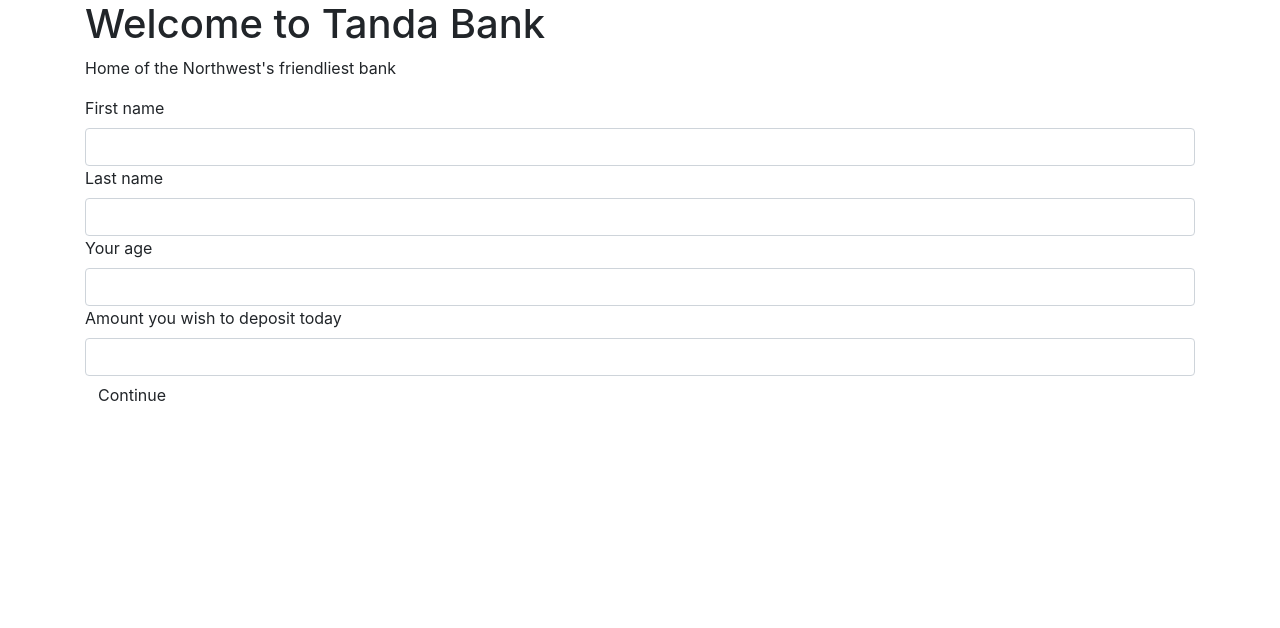
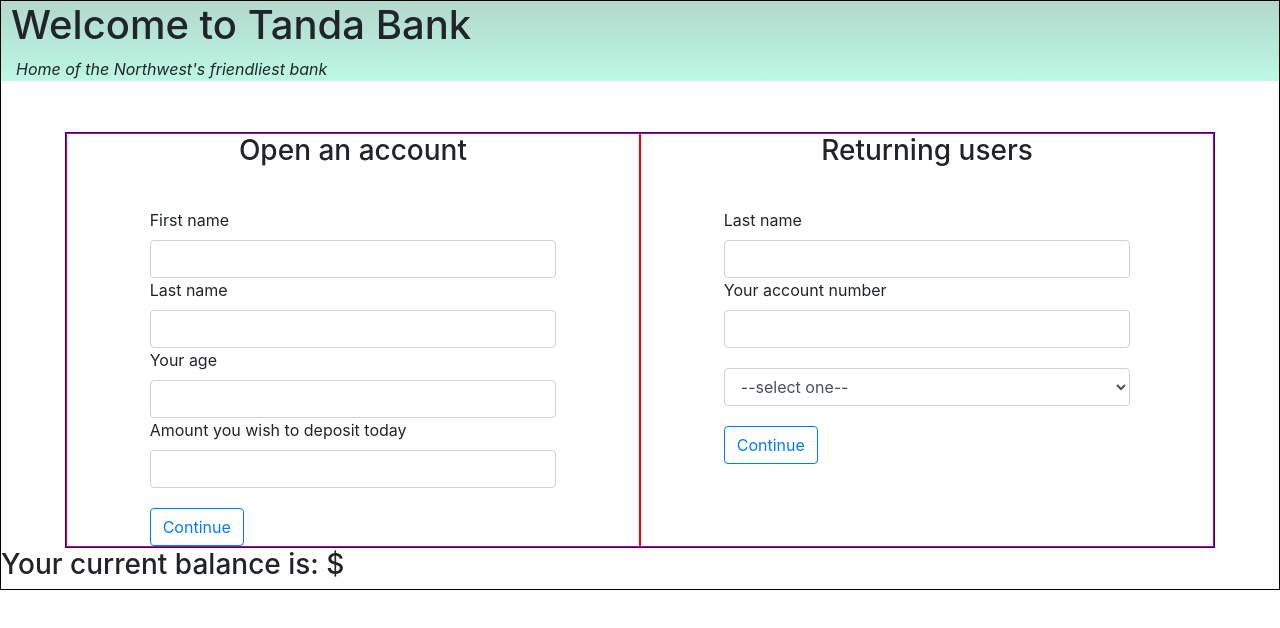
Before and after one commit to RosarioRu/bank-objects, a plain HTML site: page index.html in a window 1280 px wide. Drawn offline with Linux system fonts and the light colour scheme.

Commit message:
WIP: adding  deposit/withdrawl functionality.

```diff
--- a/css/styles.css
+++ b/css/styles.css
@@ -1,3 +1,93 @@
+html, body {
+  margin:0;
+  padding:0;
+
+  /* background-image: linear-gradient(rgb(228, 242, 244), rgb(177, 216, 203)); */
+
+
+}
+
+#new-account {
+  width: 75%;
+  margin: auto;
+}
+
+#returning-account {
+  width: 75%;
+  margin: auto;
+}
+
+#deposit-or-withdraw {
+  margin-top: 5%;
+}
+
+.deposit, .withdraw {
+  display: none;
+  width: 75%;
+  margin: auto;
+}
+/* .deposit, .withdraw {
+  display: none;
+} */
+
+.btn-outline-primary {
+  margin-top: 20px;
+}
+
 #return-home {
   display: none;
+  position: absolute;
+  bottom: 2%;
 }
+
+.container {
+  border: 1px solid black;
+  padding: 0;
+  margin:0;
+  min-width: 100%;
+
+}
+
+.bank-name {
+  /* border: 1px solid black; */
+  box-sizing: border-box;
+  margin: auto;
+  margin-bottom: 4%;
+  width: 100%;
+  background-image: linear-gradient(rgb(177, 216, 203), rgb(189, 248, 228));
+}
+
+.bank-name h1 {
+  margin-left: 10px;
+}
+
+.bank-name p {
+  margin-left: 15px;
+  font-style: italic;
+  /* margin-left: 20px; */
+}
+
+.row {
+  border: 1px solid blue;
+  box-sizing: border-box;
+  width: 90%;
+  margin: auto;
+}
+
+#new {
+  border: 1px solid red;
+}
+
+#new h3 {
+  text-align: center;
+  margin-bottom: 40px;
+}
+
+#returning {
+  border: 1px solid red;
+}
+
+#returning h3 {
+  text-align: center;
+  margin-bottom: 40px;
+}
--- a/index.html
+++ b/index.html
@@ -9,8 +9,13 @@
 </head>
 <body>
   <div class="container">
+    <div class="bank-name">
       <h1>Welcome to Tanda Bank</h1>
       <p>Home of the Northwest's friendliest bank</p>
+    </div>
+    <div class="row">
+      <div class="col-6" id="new">
+        <h3>Open an account</h3>
         <form id="new-account">
           <label for="first-name">First name</label>
           <input id="first-name" class="form-control" type="text" required>
@@ -20,14 +25,52 @@
           <input id="age" class="form-control" type="number" required>
           <label for="initial-deposit">Amount you wish to deposit today</label>
           <input id="initial-deposit" class="form-control" type="number" required>
-    <button type="submit" class="btn">Continue</button>
+          <button type="submit" class="btn btn-outline-primary">Continue</button>
         </form>
+      </div>
+      <div class="col-6" id="returning">
+        <h3>Returning users</h3>
+        <form id="returning-account">
+          <label for="last-name">Last name</label>
+          <input id="last-name" class="form-control" type="text" required>
+          <label for="number">Your account number</label>
+          <input id="number" class="form-control" type="number" required>
 
-  <button type="submit" class="btn" id="return-home">Return to Home</button>
+            <select class="form-control" id="deposit-or-withdraw" required>
+              <option>--select one--</option>
+              <option value="d">Make a Deposit</option>
+              <option value="w">Make a Withdraw</option>
+              <option value="b">Check Account Balance</option>
+            </select>
+
+          <button type="submit" class="btn btn-outline-primary" id="after-selection">Continue</button>
+
+          <!--<div class="withdraw">
+            <label for="withdraw">Amount to withdraw</label>
+            <input id="withdraw" class="form-control" type="number" required>
+          </div> -->
+          <!-- <button type="submit" class="btn btn-outline-primary" id="deposit-button">Add Funds</button>
+          <button type="submit" class="btn btn-outline-primary" id="withdraw-button">Withdraw Funds</button> -->
+        </form>
+        <div class="deposit">
+          <label for="deposit">Amount to deposit today</label>
+          <input id="deposit" class="form-control" type="number">
+        </div>
+        <div class="withdraw">
+          <label for="withdraw">Amount to withdraw</label>
+          <input id="withdraw" class="form-control" type="number" required>
+        </div>
+      </div>
+    </div>
+
+    <h3>Your current balance is: $<span id="balance"></span></h3>
+
 
 
 
   <span id="test"></span>
+  <button type="submit" class="btn btn-info" id="return-home">Return to Home</button>
+
 
 
 
--- a/js/scripts.js
+++ b/js/scripts.js
@@ -69,24 +69,53 @@ $(document).ready(function(){
     // const showUserTheirAcctNumber = bestBankEver.accounts[newAccount.accountNumber].accountNumber;
     const showUserTheirAcctNumber = newAccount.accountNumber;
 
+    $("#test").text("Your account number is: "+showUserTheirAcctNumber+ "."+" Please retain for your records.");
+    $(".row").hide();
+    $("#return-home").show();
+    console.log(bestBankEver.accounts);
+  });
+
+  $("form#returning-account").submit(function(event){
+    event.preventDefault();
+    const userLastName=$("input#last-name").val();
+
+    const userEnteredAccount=$("input#number").val();
+    const whatToDo = $("#deposit-or-withdraw").val();
+    const lastNameOfAccountNumEntered = bestBankEver.accounts[userEnteredAccount].lastName;
+    console.log("belongs to"+lastNameOfAccountNumEntered);
+    console.log(bestBankEver.accounts[userEnteredAccount].accountNumber);
+
+    if (bestBankEver.accounts[userEnteredAccount].accountNumber =! undefined) {
+      if (lastNameOfAccountNumEntered===userLastName) {
+      alert("hi");
+    }
+
+    if (whatToDo==="d") {
+      $(".deposit").show();
+      $("#returning-account").hide();
+    } else if (whatToDo==="w") {
+      $(".withdraw").show();
+      $("#returning-account").hide();
+    } else {
+      $(".row").hide();
+      $("#balance").text(bestBankEver.accounts[userEnteredAccount].balance);
+    }
 
 
-
-    $("#test").text(showUserTheirAcctNumber);
-    $("form#new-account").hide();
-    $("#return-home").show();
-
-
-
+    // FinancialInstitution.prototype.deposit = function (amount, acctNum) {
+    //   return this.accounts[acctNum].balance += amount;
+    // }
+  }
   });
 
   $("#return-home").click(function() {
     $("#return-home").hide();
-    $("#new-account").show();
+    $(".row").show();
     $("input#first-name").val("");
     $("input#last-name").val("");
     $("input#age").val("");
     $("input#initial-deposit").val("");
+    $("#test").text("");
   });
 
 
```
Lines whose indentation alone changed are shown as unchanged.
